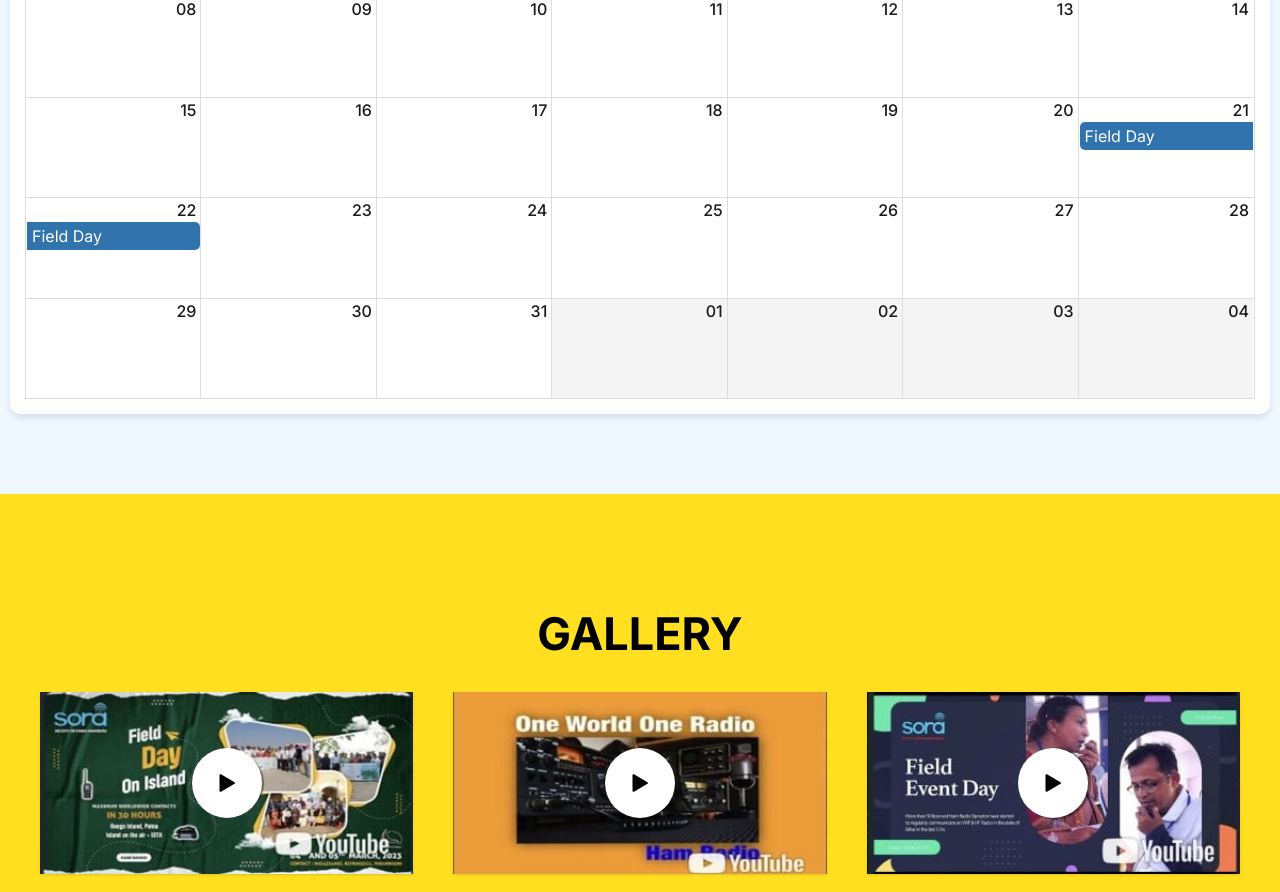
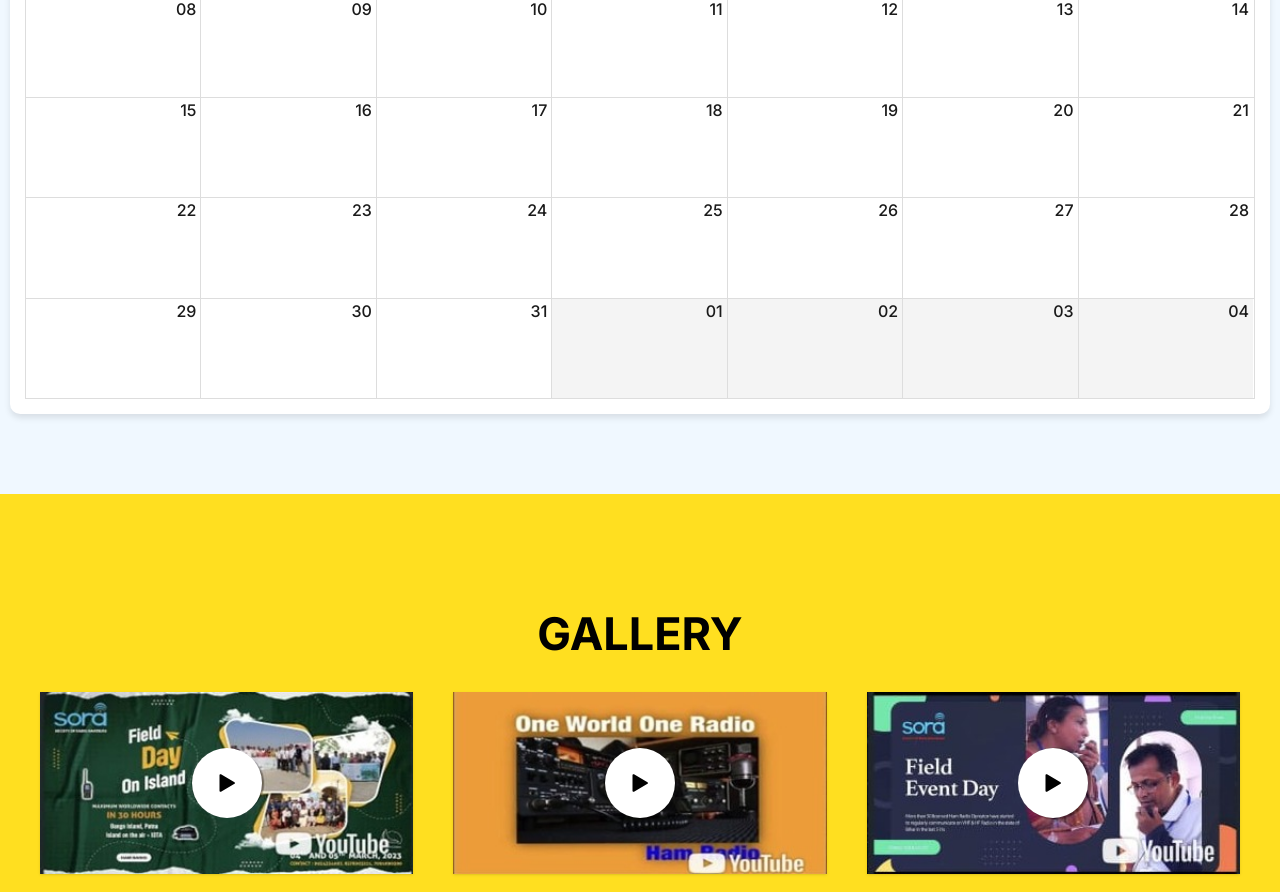
Before and after one commit to sorapatna/SORA-WEBSITE, a Next.js app: page / in a window 1280 px wide. Shown: the part 3940-4832 px from the top of the page. Built offline with nearby package versions, Linux system fonts and the light colour scheme.

Commit message:
Update CalendarComponent.tsx

```diff
--- a/components/CalendarComponent.tsx
+++ b/components/CalendarComponent.tsx
@@ -34,9 +34,9 @@ const localizer = dateFnsLocalizer({
 const events: CalendarEvent[] = [
   {
     title: "Field Day",
-    start: new Date(2026, 2, 21, 8, 0),
-    end: new Date(2026, 2, 22, 16, 0),
-    description: "Join us for our annual outdoor sports day! Activities include track events, obstacle courses, team games, and an open barbecue catering lunch for all attendees.",
+    start: new Date(2026, 7, 29, 16, 0),
+    end: new Date(2026, 7, 29, 18, 0),
+    description: "We had a review of progress on our 145.100 MHz net which we operate morning and evening. Morning 7am to 8.30am. Evening time 5pm onwards till 8pm one operator minimum is on standby. We decided that once a week all our group members will log in and talk on vhf which is mandatory…everyone agreed 👍 time and date to be communicated this includes YL members. I had bought a lot of low cost antenna designs and equipment to demonstrate to new hams who have recently been licensed but none of them turned up in the program. So the Demo was brief for hams who are already operating. We also confirmed that monthly program will be revived even if 10-12 hams are attending at a fellow hams residence or location. Next program in September will be communicated.",
     media: [
       {
         type: "image",
```
